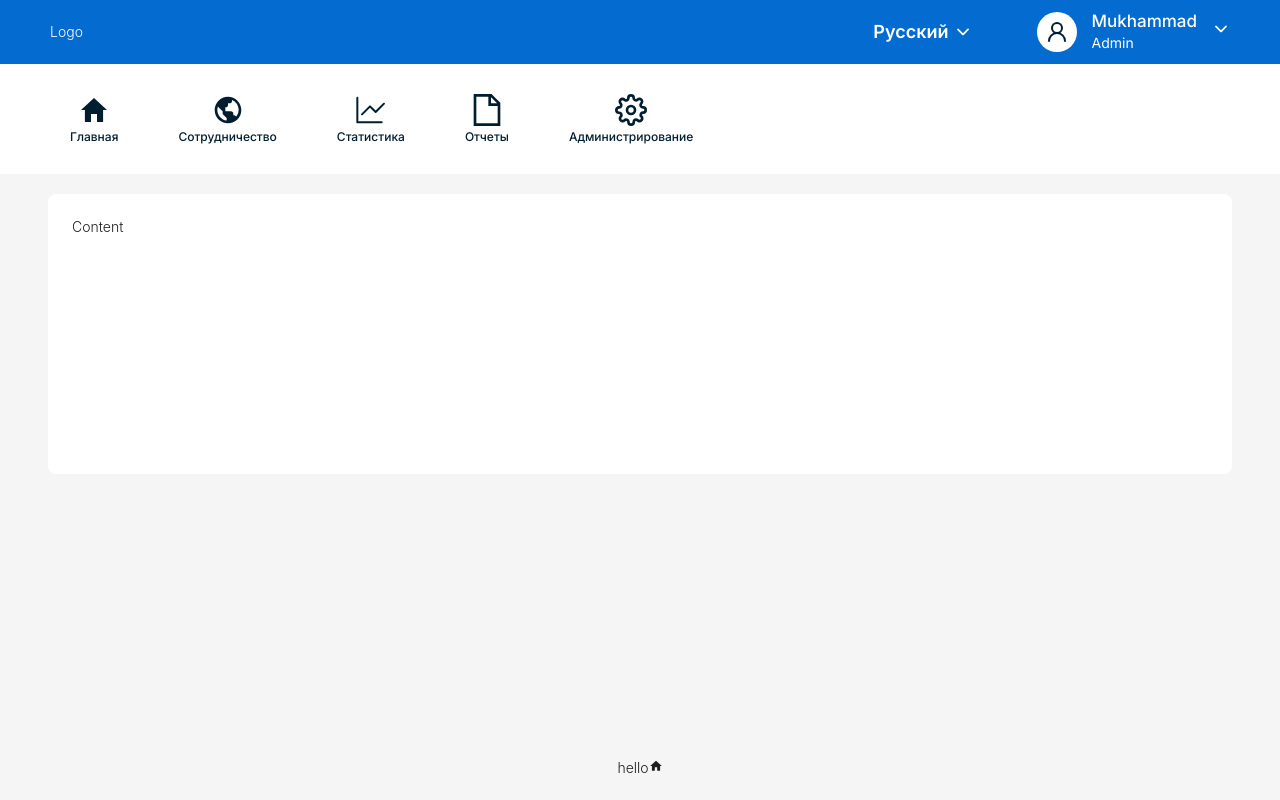
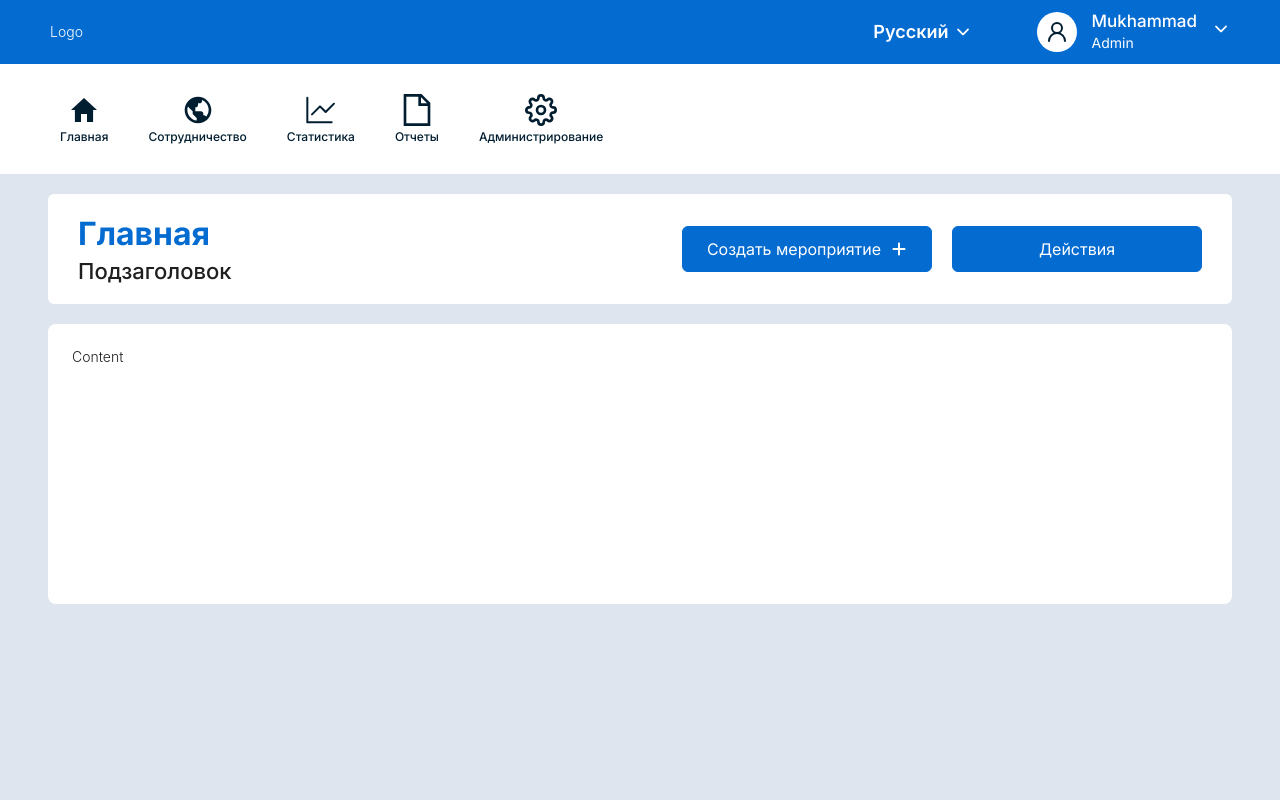
Before and after one commit to Annnabelle/inter, a React (Vite) app: page / in a window 1280 px wide. Built offline with nearby package versions, Linux system fonts and the light colour scheme.

Commit message:
add main heading component

```diff
--- a/src/components/layout/index.tsx
+++ b/src/components/layout/index.tsx
@@ -5,6 +5,7 @@ import './styles.sass'
 import Languages from '../languages';
 import UserInfo from '../userInfo';
 import Navigation from '../navigation';
+import MainHeading from '../mainHeading';
 
 const { Header, Content, Footer } = Layout;
 
@@ -38,6 +39,7 @@ const MainLayout: React.FC = () => {
         </div>
       </div>
       <Content style={{ padding: '0 48px' }}>
+        <MainHeading/>
         <div
           style={{
             background: colorBgContainer,
@@ -50,11 +52,6 @@ const MainLayout: React.FC = () => {
           Content
         </div>
       </Content>
-      <Footer style={{ textAlign: 'center' }}>
-        hello
-        <MdHome />
-
-      </Footer>
     </Layout>
   );
 };
--- a/src/components/layout/styles.sass
+++ b/src/components/layout/styles.sass
@@ -3,6 +3,7 @@
 @use "../../styles/variables.sass" as vars
 .layout
     height: 100vh
+    background: #DFE5EE
     &-header
         background: map.get(vars.$main, 'main')
         &-items
@@ -18,11 +19,14 @@
             background: map.get(vars.$basic, 'white')
             margin-bottom: 20px
             .navigation
+                max-width: 100%
+                overflow: hidden
                 &-items
-                    @include mix.flex-content( row)
+                    @include mix.flex-content( flex-start, row)
                     column-gap: 20px
+                    flex-wrap: wrap
                     &-item
-                        padding: 0 20px
+                        margin: 0 10px
                         @include mix.flex-content(center, column)
                         transition: all 0.5s ease
                         &:hover
--- /dev/null
+++ b/src/components/mainHeading/index.tsx
@@ -0,0 +1,27 @@
+import React from 'react'
+import Button from '../button'
+import { FaPlus } from "react-icons/fa6";
+import './styles.sass'
+
+const MainHeading = () => {
+  return (
+    <div className='main-heading'>
+        <div className="heading-container">
+            <div className="heading-description">
+                <div className="description-title">
+                    <h1 className="description-title-text">Главная</h1>
+                </div>
+                <div className="description-subtitle">
+                    <p className="description-subtitle-text">Подзаголовок</p>
+                </div>
+            </div>
+            <div className="heading-buttons">
+                <Button>Создать мероприятие <FaPlus /></Button>
+                <Button>Действия</Button>
+            </div>
+        </div>
+    </div>
+  )
+}
+
+export default MainHeading
--- /dev/null
+++ b/src/components/mainHeading/styles.sass
@@ -0,0 +1,29 @@
+@use "sass:map"
+@use "../../styles/mixins.sass" as mix
+@use "../../styles/variables.sass" as vars
+
+.main-heading
+    margin-bottom: 20px
+    .heading
+        &-container
+            @include mix.flex-content(space-between, row)
+            background: map.get(vars.$basic, 'white')
+            border-radius: 6px
+            padding: 20px 30px
+        &-description
+            @include mix.flex-content(flex-start, column)
+            align-items: start
+            row-gap: 5px
+            width: 100%
+            .description-title
+                &-text
+                    +mix.typography(32px, 700, map.get(vars.$main, 'main'))
+            .description-subtitle
+                &-text
+                    +mix.typography(22px, 500, map.get(vars.$main, 'black'))
+        &-buttons
+            @include mix.flex-content(flex-end, row)
+            column-gap: 20px
+            width: 100%
+            .btn
+                max-width: 250px
--- a/src/components/navigation/index.tsx
+++ b/src/components/navigation/index.tsx
@@ -10,7 +10,6 @@ import { FiSettings } from "react-icons/fi";
 
 const Navigation: React.FC = () => {
   return (
-    <div className='navigation'>
         <nav className="navigation-items">
             <Link to='/' className="navigation-items-item">
                 <div className="item-icon"><IoMdHome /></div>
@@ -43,7 +42,6 @@ const Navigation: React.FC = () => {
                 </div>
             </Link>
         </nav>
-    </div>
   )
 }
 
```
